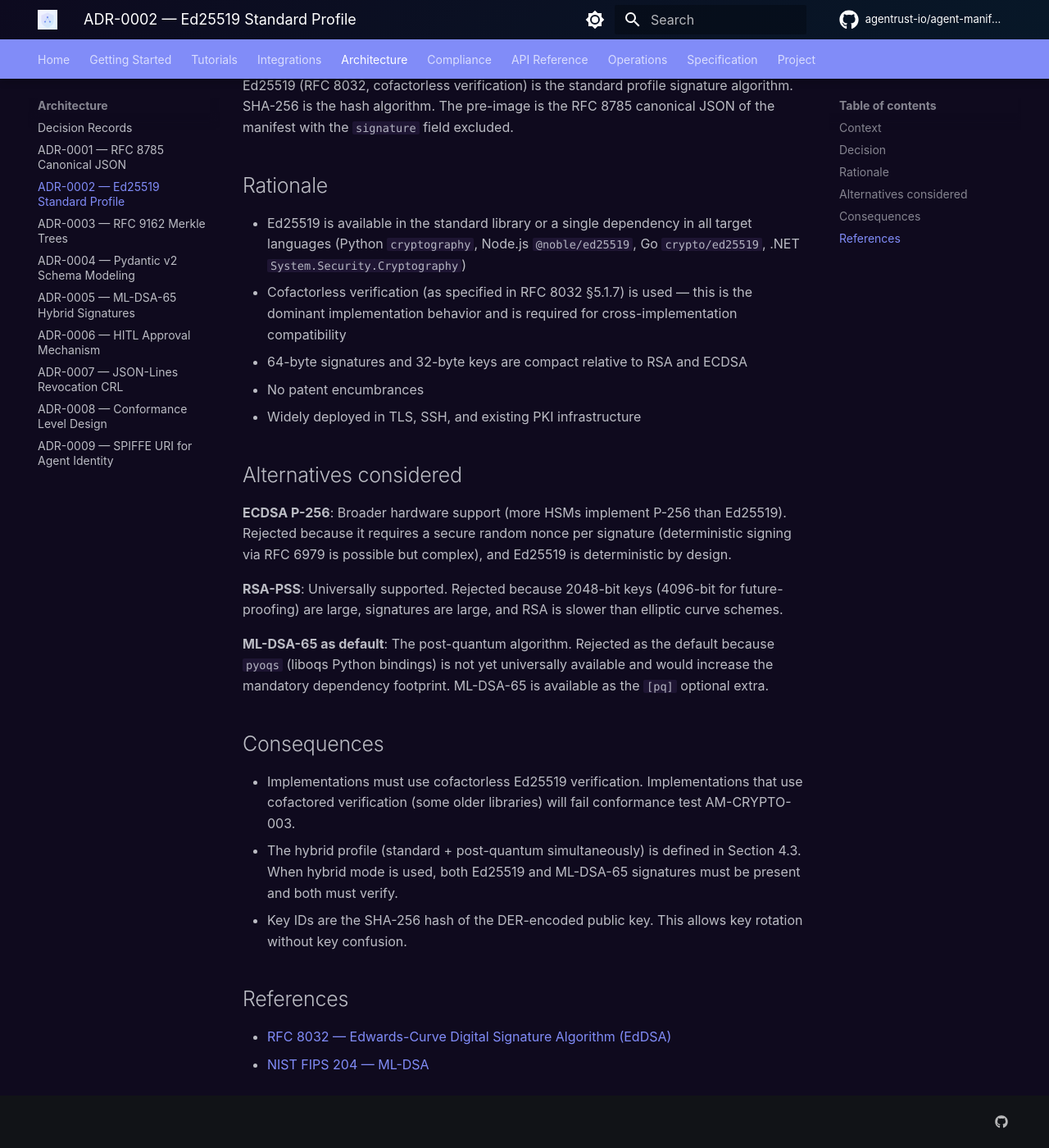
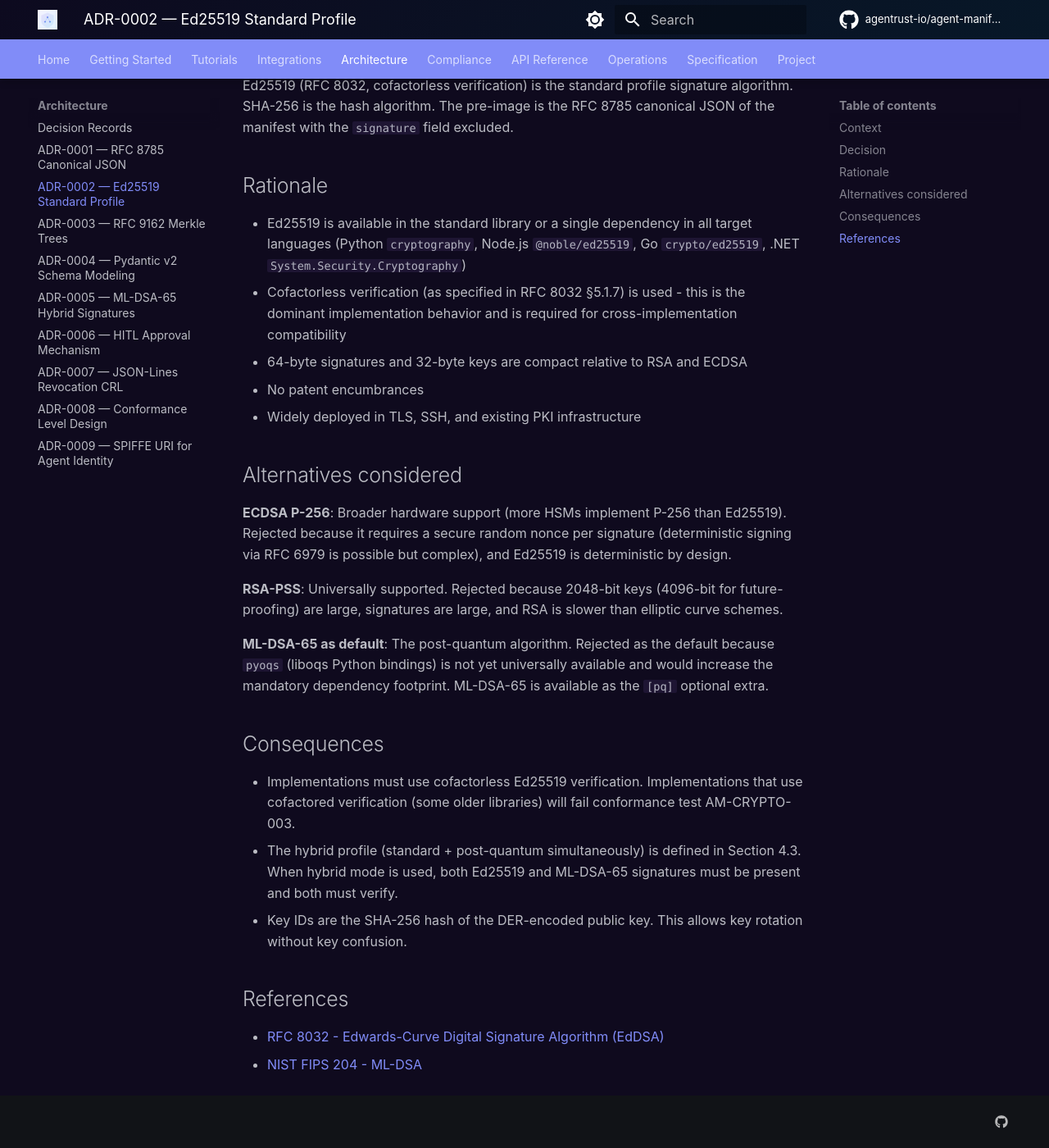
Before and after one commit to agentrust-io/agent-manifest, an MkDocs documentation site: the page built from docs/adr/0002-ed25519-standard-profile.md, in a window 1280 px wide and 1400 px high, scrolled down 554 px. Shown: the whole window at 82% size. Built offline with MkDocs 1.6.1 and Material for MkDocs 9.7.7, drawn with Linux system fonts in a browser that asks for light colours; some web fonts are replaced; comment, search, counter and statistics services are not loaded.

Commit message:
docs: remove em dashes

```diff
--- a/docs/adr/0002-ed25519-standard-profile.md
+++ b/docs/adr/0002-ed25519-standard-profile.md
@@ -15,7 +15,7 @@ Ed25519 (RFC 8032, cofactorless verification) is the standard profile signature
 ## Rationale
 
 - Ed25519 is available in the standard library or a single dependency in all target languages (Python `cryptography`, Node.js `@noble/ed25519`, Go `crypto/ed25519`, .NET `System.Security.Cryptography`)
-- Cofactorless verification (as specified in RFC 8032 §5.1.7) is used — this is the dominant implementation behavior and is required for cross-implementation compatibility
+- Cofactorless verification (as specified in RFC 8032 §5.1.7) is used  -  this is the dominant implementation behavior and is required for cross-implementation compatibility
 - 64-byte signatures and 32-byte keys are compact relative to RSA and ECDSA
 - No patent encumbrances
 - Widely deployed in TLS, SSH, and existing PKI infrastructure
@@ -36,5 +36,5 @@ Ed25519 (RFC 8032, cofactorless verification) is the standard profile signature
 
 ## References
 
-- [RFC 8032 — Edwards-Curve Digital Signature Algorithm (EdDSA)](https://www.rfc-editor.org/rfc/rfc8032)
-- [NIST FIPS 204 — ML-DSA](https://csrc.nist.gov/pubs/fips/204/final)
+- [RFC 8032  -  Edwards-Curve Digital Signature Algorithm (EdDSA)](https://www.rfc-editor.org/rfc/rfc8032)
+- [NIST FIPS 204  -  ML-DSA](https://csrc.nist.gov/pubs/fips/204/final)
```
